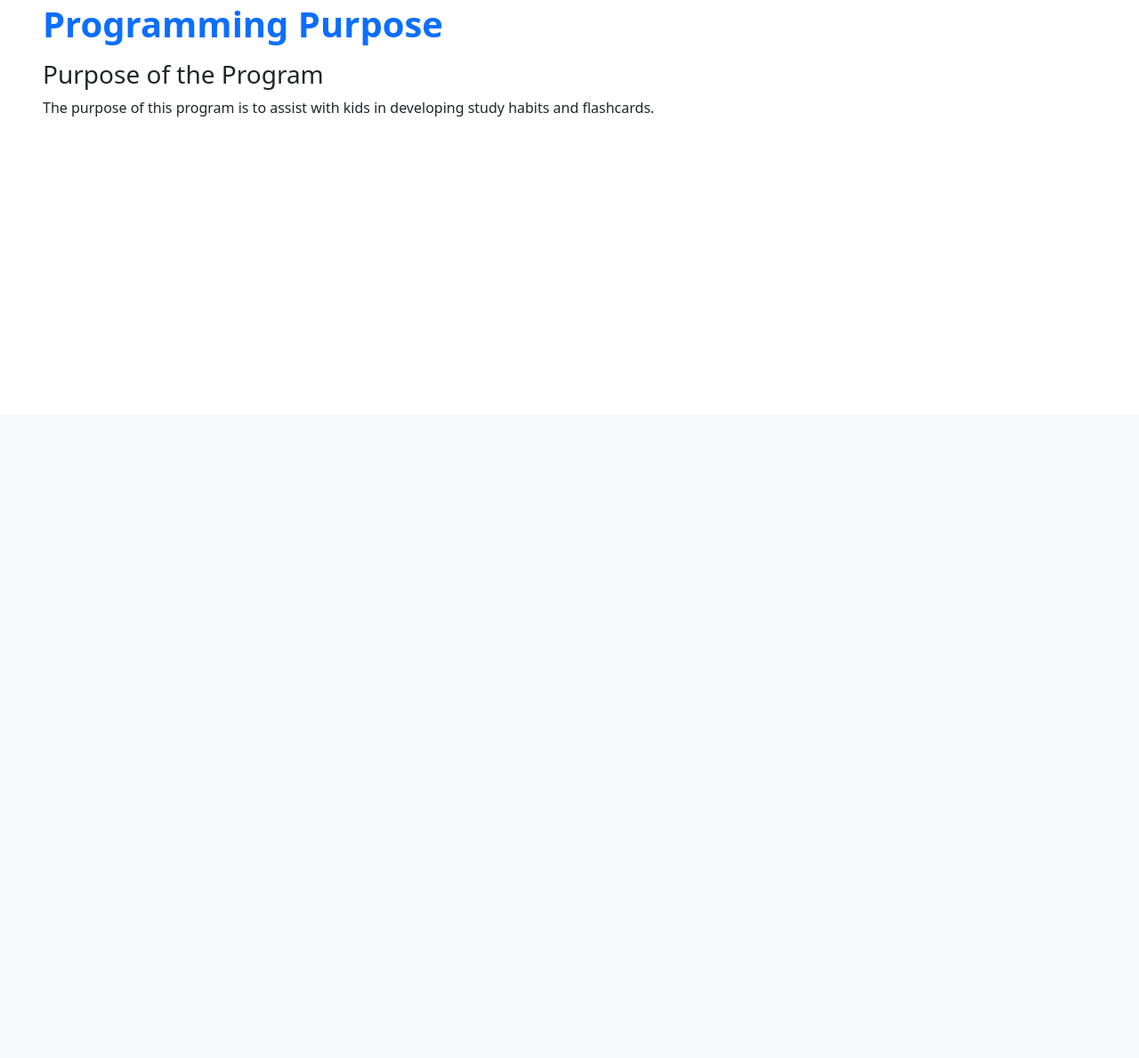
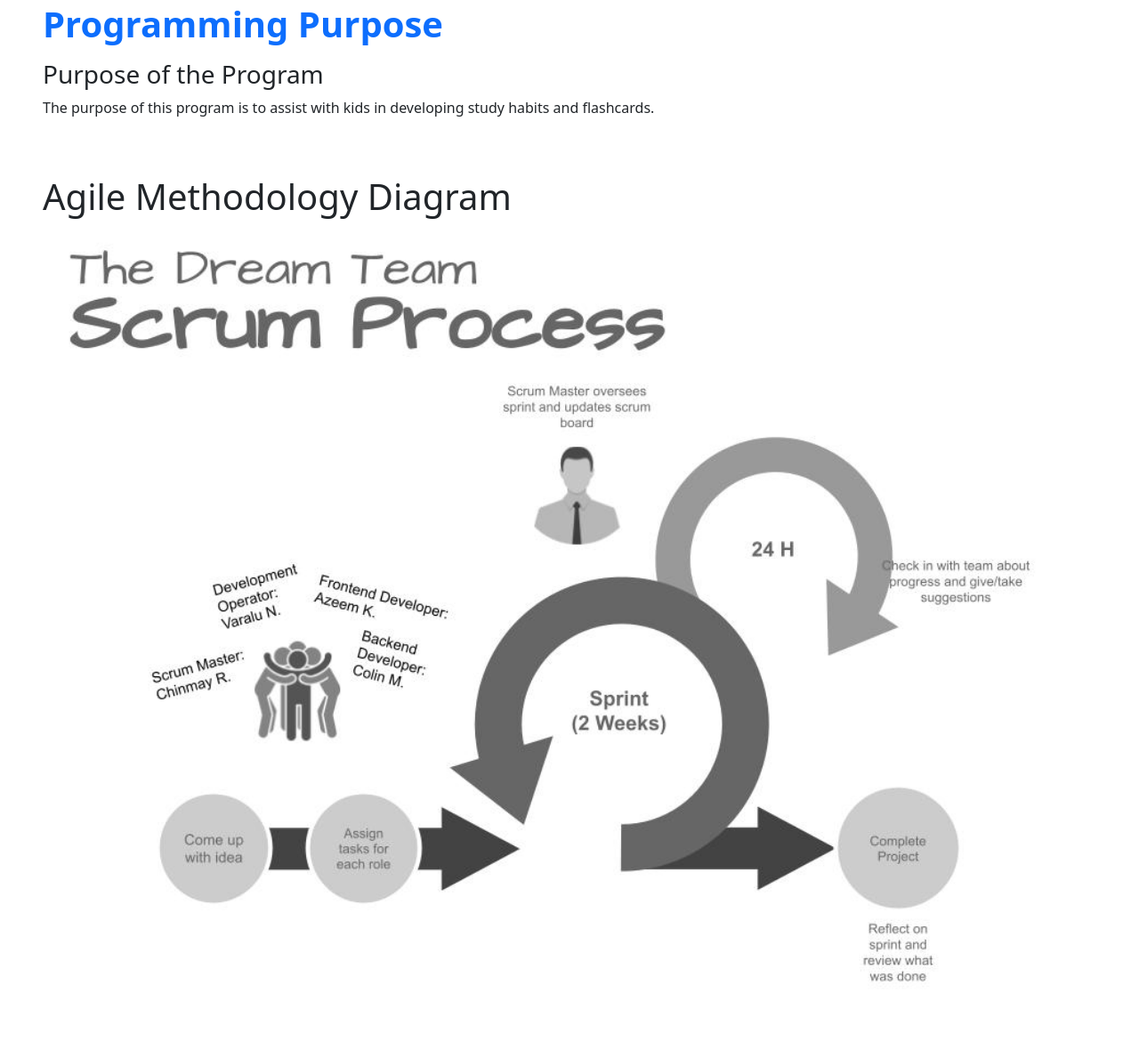
Before and after one commit to Azeem-Khan1/group-flask-project, a Flask app: page /purpose/ in a window 1280 px wide. Shown: the part 335-1524 px from the top of the page at 89% size. Before the commit the page ends 466 px from the top, so only its background shows below. Run offline with Flask 2, Linux system fonts and the light colour scheme.

Commit message:
agile methodology diagram

```diff
--- a/templates/purpose.html
+++ b/templates/purpose.html
@@ -23,6 +23,10 @@
             The purpose of this program is to assist with kids in developing study habits and flashcards.
         </p>
     </div>
+    <div class="px-5 py-5 mx-auto">
+        <h1>Agile Methodology Diagram</h1>
+        <img class="card-img-top" src="{{ url_for('static', filename='assets/agilemethodology.jpg') }}" alt="Agile Methodology Diagram">
+    </div>
 {% endblock %}
 
 <!-- This is turning off birds background from base.html -->
```
Also changed, not shown: static/assets/agilemethodology.jpg (added).
